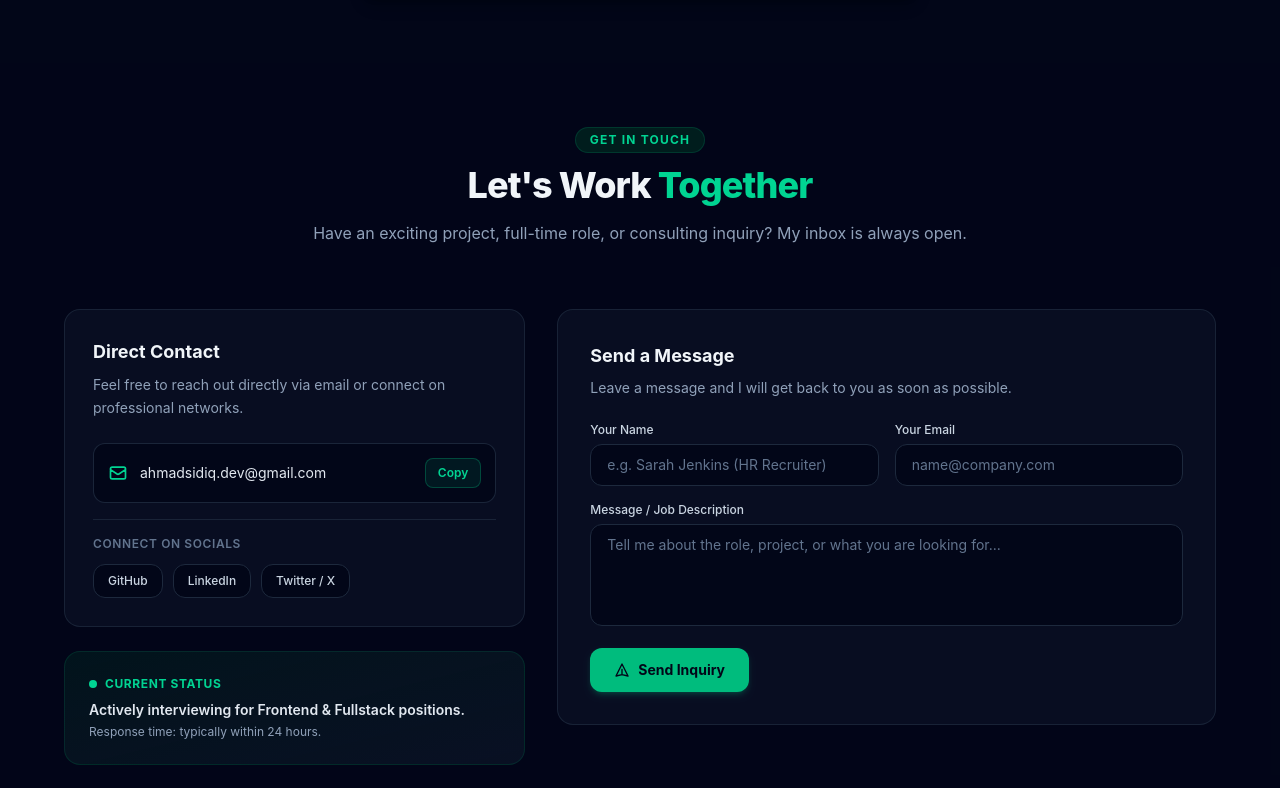
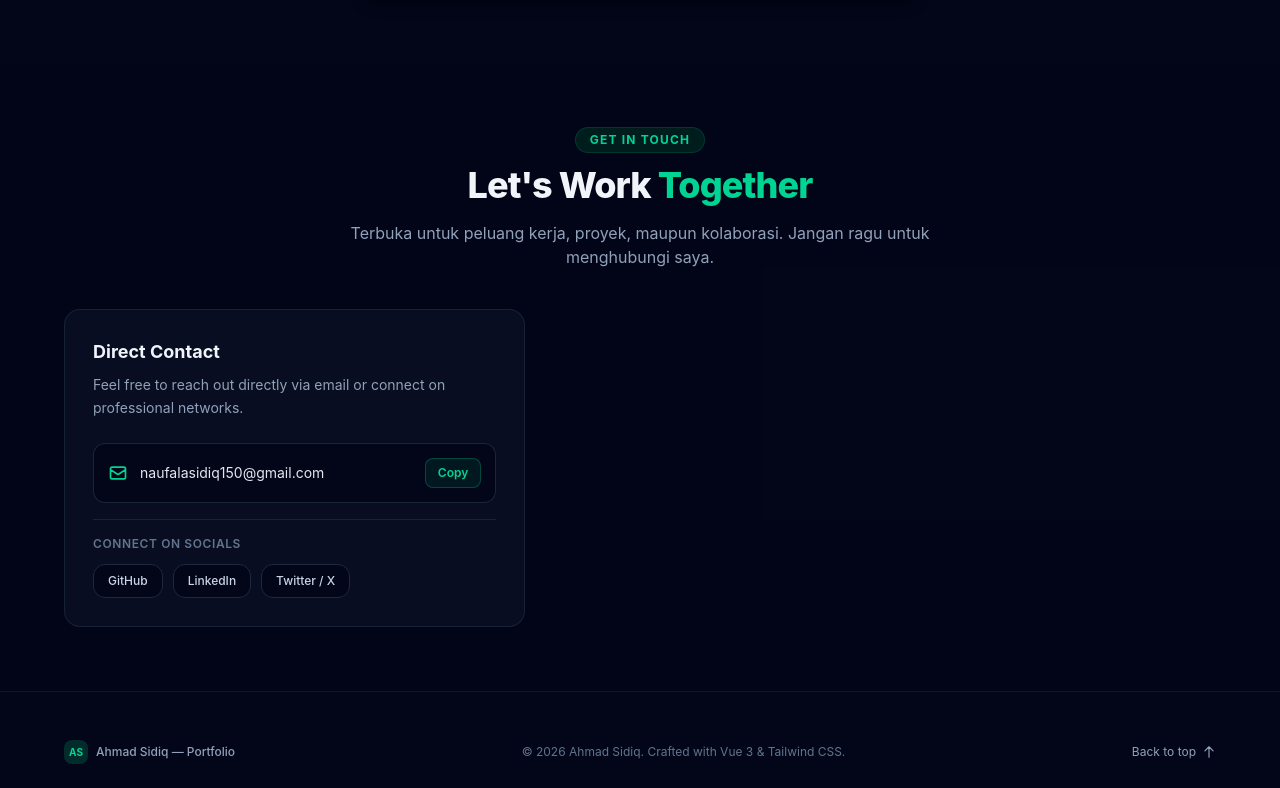
Before and after one commit to nflasidiq/asidiq-web-portfolio, a Vue app: page / in a window 1280 px wide. Shown: the part 4052-4840 px from the top of the page. Built offline with nearby package versions, Linux system fonts and the light colour scheme.

Commit message:
adjust UI at contact section

```diff
--- a/src/components/ContactSection.vue
+++ b/src/components/ContactSection.vue
@@ -1,84 +1,110 @@
 <script setup>
-import { ref } from 'vue'
+import { ref } from "vue";
 
-const copied = ref(false)
-const emailAddress = 'ahmadsidiq.dev@gmail.com'
+const copied = ref(false);
+const emailAddress = "naufalasidiq150@gmail.com";
 
-const formSubmitted = ref(false)
+const formSubmitted = ref(false);
 const formData = ref({
-  name: '',
-  email: '',
-  message: '',
-})
+  name: "",
+  email: "",
+  message: "",
+});
 
 const copyEmail = () => {
-  navigator.clipboard.writeText(emailAddress)
-  copied.value = true
+  navigator.clipboard.writeText(emailAddress);
+  copied.value = true;
   setTimeout(() => {
-    copied.value = false
-  }, 2000)
-}
+    copied.value = false;
+  }, 2000);
+};
 
 const handleSubmit = () => {
-  formSubmitted.value = true
+  formSubmitted.value = true;
   setTimeout(() => {
-    formData.value = { name: '', email: '', message: '' }
-    formSubmitted.value = false
-  }, 4000)
-}
+    formData.value = { name: "", email: "", message: "" };
+    formSubmitted.value = false;
+  }, 4000);
+};
 
 const socialLinks = [
-  { name: 'GitHub', href: 'https://github.com', icon: 'github' },
-  { name: 'LinkedIn', href: 'https://linkedin.com', icon: 'linkedin' },
-  { name: 'Twitter / X', href: 'https://x.com', icon: 'twitter' },
-]
+  { name: "GitHub", href: "https://github.com", icon: "github" },
+  { name: "LinkedIn", href: "https://linkedin.com", icon: "linkedin" },
+  { name: "Twitter / X", href: "https://x.com", icon: "twitter" },
+];
 </script>
 
 <template>
   <section id="contact" class="py-16 px-4 sm:px-6 relative bg-slate-950/60">
     <div class="max-w-6xl mx-auto">
       <!-- Section Header -->
-      <div class="flex flex-col items-center text-center mb-16">
-        <span class="text-xs font-bold uppercase tracking-widest text-emerald-400 bg-emerald-950/60 border border-emerald-800/40 px-3.5 py-1 rounded-full mb-3">
+      <div class="flex flex-col items-center text-center mb-10">
+        <span
+          class="text-xs font-bold uppercase tracking-widest text-emerald-400 bg-emerald-950/60 border border-emerald-800/40 px-3.5 py-1 rounded-full mb-3"
+        >
           Get in Touch
         </span>
-        <h2 class="text-3xl sm:text-4xl font-extrabold text-slate-100 tracking-tight">
+        <h2
+          class="text-3xl sm:text-4xl font-extrabold text-slate-100 tracking-tight"
+        >
           Let's Work <span class="text-emerald-400">Together</span>
         </h2>
         <p class="mt-4 text-slate-400 max-w-2xl text-sm sm:text-base">
-          Have an exciting project, full-time role, or consulting inquiry? My inbox is always open.
+          Terbuka untuk peluang kerja, proyek, maupun kolaborasi. Jangan ragu
+          untuk menghubungi saya.
         </p>
       </div>
 
       <div class="grid grid-cols-1 lg:grid-cols-12 gap-8 items-start">
         <!-- Left: Contact Details & Fast Channels -->
         <div class="lg:col-span-5 flex flex-col gap-6">
-          <div class="bg-slate-900/50 border border-slate-800/80 rounded-2xl p-6 sm:p-7">
-            <h3 class="text-lg font-bold text-slate-100 mb-2">Direct Contact</h3>
+          <div
+            class="bg-slate-900/50 border border-slate-800/80 rounded-2xl p-6 sm:p-7"
+          >
+            <h3 class="text-lg font-bold text-slate-100 mb-2">
+              Direct Contact
+            </h3>
             <p class="text-slate-400 text-sm mb-6 leading-relaxed">
-              Feel free to reach out directly via email or connect on professional networks.
+              Feel free to reach out directly via email or connect on
+              professional networks.
             </p>
 
             <!-- Copy Email Box -->
-            <div class="flex items-center justify-between p-3.5 rounded-xl bg-slate-950 border border-slate-800/90 mb-4">
+            <div
+              class="flex items-center justify-between p-3.5 rounded-xl bg-slate-950 border border-slate-800/90 mb-4"
+            >
               <div class="flex items-center gap-3 overflow-hidden">
-                <svg class="w-5 h-5 text-emerald-400 shrink-0" fill="none" viewBox="0 0 24 24" stroke="currentColor">
-                  <path stroke-linecap="round" stroke-linejoin="round" stroke-width="2" d="M3 8l7.89 5.26a2 2 0 002.22 0L21 8M5 19h14a2 2 0 002-2V7a2 2 0 00-2-2H5a2 2 0 00-2 2v10a2 2 0 002 2z" />
+                <svg
+                  class="w-5 h-5 text-emerald-400 shrink-0"
+                  fill="none"
+                  viewBox="0 0 24 24"
+                  stroke="currentColor"
+                >
+                  <path
+                    stroke-linecap="round"
+                    stroke-linejoin="round"
+                    stroke-width="2"
+                    d="M3 8l7.89 5.26a2 2 0 002.22 0L21 8M5 19h14a2 2 0 002-2V7a2 2 0 00-2-2H5a2 2 0 00-2 2v10a2 2 0 002 2z"
+                  />
                 </svg>
-                <span class="text-xs sm:text-sm text-slate-200 truncate">{{ emailAddress }}</span>
+                <span class="text-xs sm:text-sm text-slate-200 truncate">{{
+                  emailAddress
+                }}</span>
               </div>
               <button
                 type="button"
                 @click="copyEmail"
                 class="ml-2 text-xs font-semibold px-3 py-1.5 rounded-lg bg-emerald-500/10 hover:bg-emerald-500/20 text-emerald-400 border border-emerald-500/30 transition-all cursor-pointer"
               >
-                {{ copied ? 'Copied! ✓' : 'Copy' }}
+                {{ copied ? "Copied! ✓" : "Copy" }}
               </button>
             </div>
 
             <!-- Social / Professional links -->
             <div class="pt-4 border-t border-slate-800/80">
-              <span class="text-xs font-semibold text-slate-500 uppercase tracking-wider block mb-3">
+              <span
+                class="text-xs font-semibold text-slate-500 uppercase tracking-wider block mb-3"
+              >
                 Connect on Socials
               </span>
               <div class="flex flex-wrap gap-2.5">
@@ -95,85 +121,6 @@ const socialLinks = [
               </div>
             </div>
           </div>
-
-          <!-- Availability Card -->
-          <div class="bg-linear-to-br from-emerald-950/40 to-slate-900/60 border border-emerald-900/40 rounded-2xl p-6">
-            <div class="flex items-center gap-2 mb-2 text-emerald-400 text-xs font-bold uppercase tracking-wider">
-              <span class="w-2 h-2 rounded-full bg-emerald-400"></span>
-              Current Status
-            </div>
-            <p class="text-slate-200 font-semibold text-sm">
-              Actively interviewing for Frontend & Fullstack positions.
-            </p>
-            <p class="text-slate-400 text-xs mt-1">
-              Response time: typically within 24 hours.
-            </p>
-          </div>
-        </div>
-
-        <!-- Right: Inquiry Form -->
-        <div class="lg:col-span-7 bg-slate-900/50 border border-slate-800/80 rounded-2xl p-6 sm:p-8">
-          <h3 class="text-lg font-bold text-slate-100 mb-2">Send a Message</h3>
-          <p class="text-slate-400 text-sm mb-6">
-            Leave a message and I will get back to you as soon as possible.
-          </p>
-
-          <form @submit.prevent="handleSubmit" class="space-y-4">
-            <div class="grid grid-cols-1 sm:grid-cols-2 gap-4">
-              <div>
-                <label class="block text-xs font-medium text-slate-300 mb-1.5">Your Name</label>
-                <input
-                  v-model="formData.name"
-                  type="text"
-                  required
-                  placeholder="e.g. Sarah Jenkins (HR Recruiter)"
-                  class="w-full px-4 py-2.5 rounded-xl bg-slate-950 border border-slate-800 text-slate-100 placeholder-slate-500 text-sm focus:outline-none focus:border-emerald-500 transition-colors"
-                />
-              </div>
-              <div>
-                <label class="block text-xs font-medium text-slate-300 mb-1.5">Your Email</label>
-                <input
-                  v-model="formData.email"
-                  type="email"
-                  required
-                  placeholder="name@company.com"
-                  class="w-full px-4 py-2.5 rounded-xl bg-slate-950 border border-slate-800 text-slate-100 placeholder-slate-500 text-sm focus:outline-none focus:border-emerald-500 transition-colors"
-                />
-              </div>
-            </div>
-
-            <div>
-              <label class="block text-xs font-medium text-slate-300 mb-1.5">Message / Job Description</label>
-              <textarea
-                v-model="formData.message"
-                required
-                rows="4"
-                placeholder="Tell me about the role, project, or what you are looking for..."
-                class="w-full px-4 py-2.5 rounded-xl bg-slate-950 border border-slate-800 text-slate-100 placeholder-slate-500 text-sm focus:outline-none focus:border-emerald-500 transition-colors resize-none"
-              ></textarea>
-            </div>
-
-            <button
-              type="submit"
-              class="w-full sm:w-auto inline-flex items-center justify-center gap-2 bg-emerald-500 hover:bg-emerald-400 text-slate-950 font-bold px-6 py-3 rounded-xl transition-all shadow-md shadow-emerald-500/20 hover:shadow-emerald-500/40 cursor-pointer text-sm"
-            >
-              <svg class="w-4 h-4" fill="none" viewBox="0 0 24 24" stroke="currentColor">
-                <path stroke-linecap="round" stroke-linejoin="round" stroke-width="2" d="M12 19l9 2-9-18-9 18 9-2zm0 0v-8" />
-              </svg>
-              <span>Send Inquiry</span>
-            </button>
-
-            <!-- Success Alert -->
-            <div
-              v-if="formSubmitted"
-              class="p-3.5 rounded-xl bg-emerald-950/60 border border-emerald-500/50 text-emerald-300 text-xs flex items-center gap-2"
-            >
-              <svg class="w-4 h-4 text-emerald-400 shrink-0" fill="none" viewBox="0 0 24 24" stroke="currentColor">
-                <path stroke-linecap="round" stroke-linejoin="round" stroke-width="2" d="M5 13l4 4L19 7" />
-              </svg>
-              <span>Thank you! Your message has been received. I will reply shortly.</span>
-            </div>
-          </form>
         </div>
       </div>
     </div>
```
